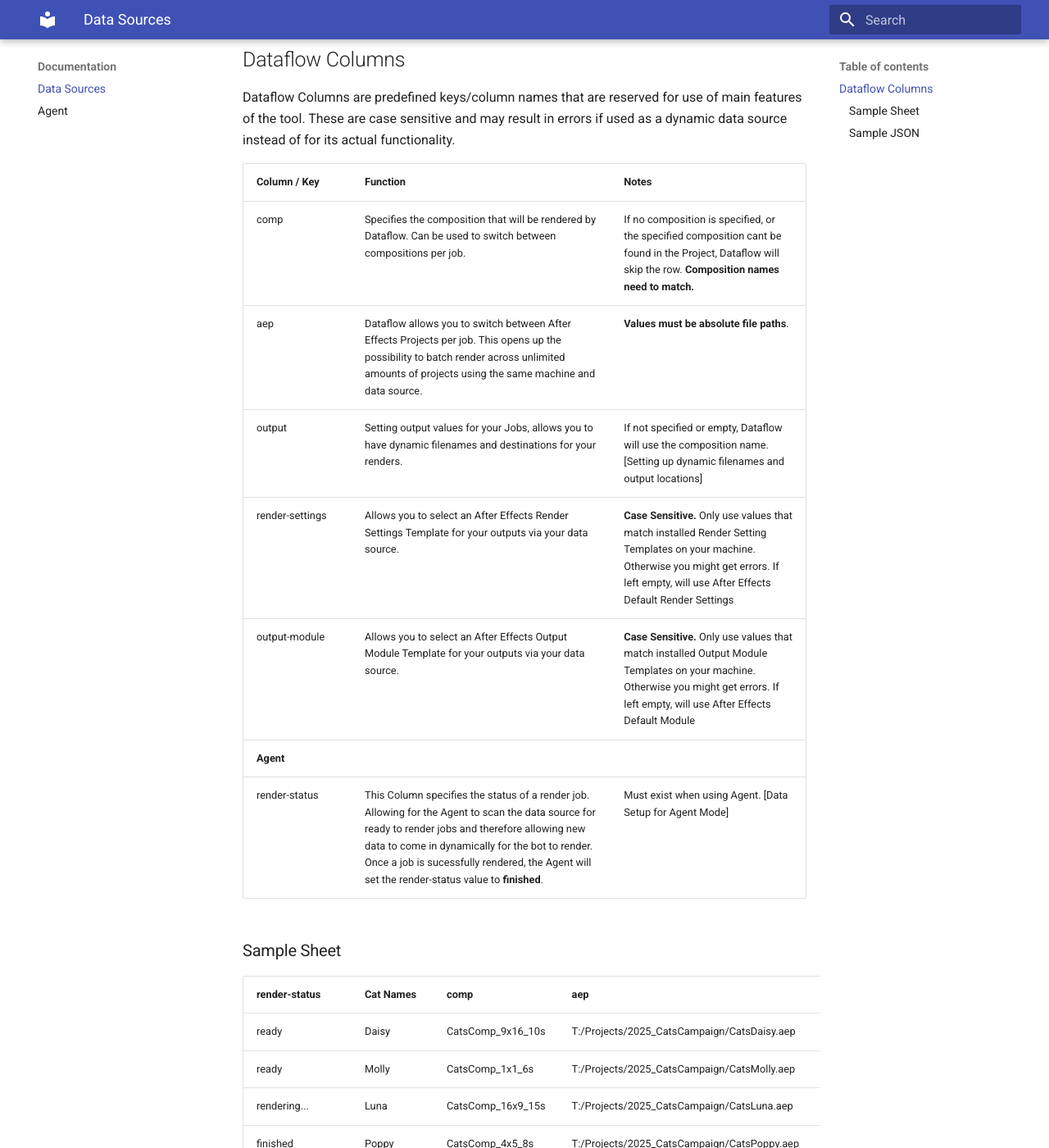
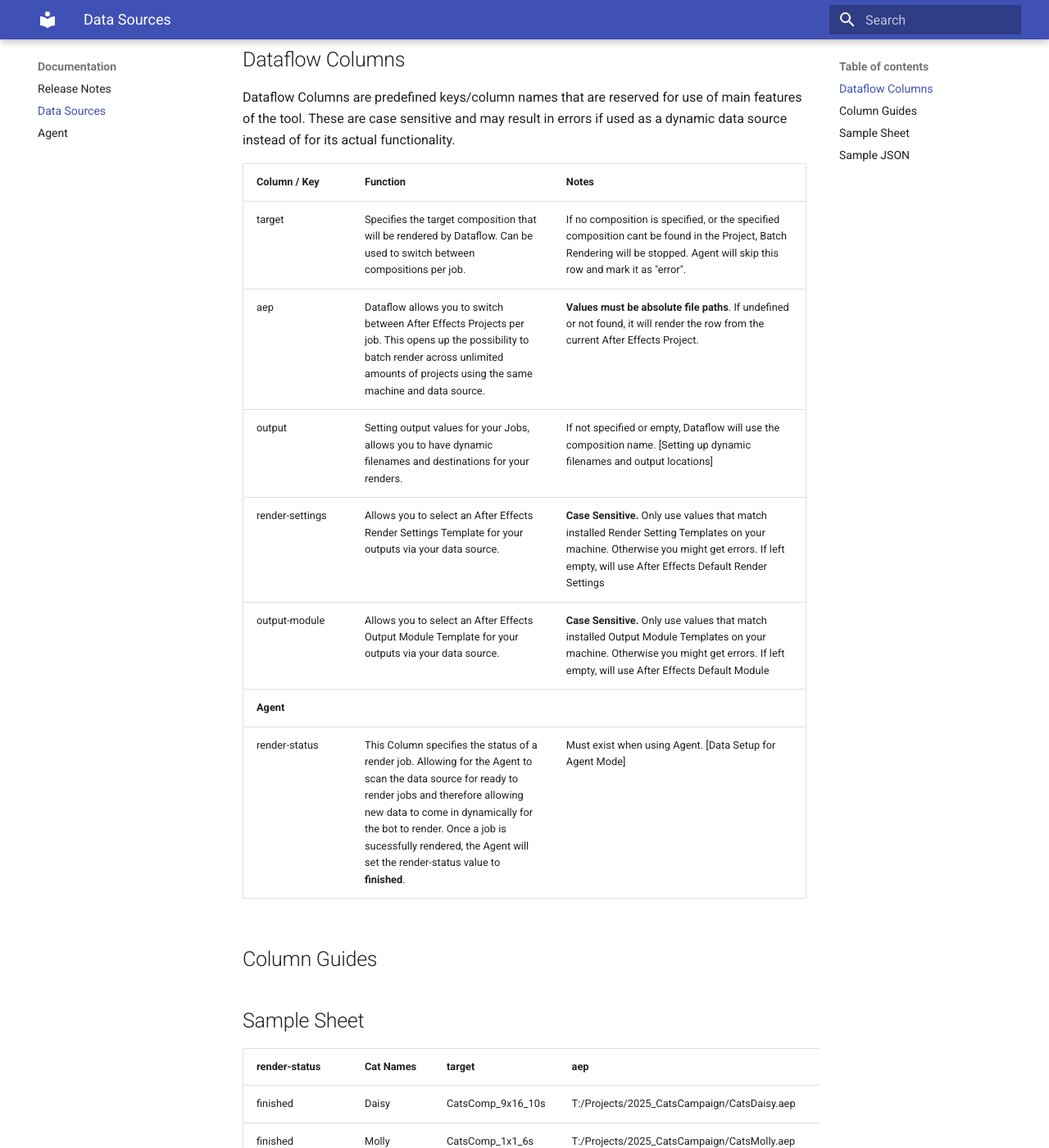
Before and after one commit to fledermoys/dataflow-documentation, an MkDocs documentation site: the page built from docs/documentation/data-sources.md, in a window 1280 px wide and 1400 px high, scrolled down 289 px. Shown: the whole window at 82% size. Built offline with MkDocs 1.6.1 and Material for MkDocs 9.7.7, drawn with Linux system fonts in a browser that asks for light colours; some of the changed text lies outside the part shown.

Commit message:
view updates in Data sources

````diff
--- a/docs/documentation/data-sources.md
+++ b/docs/documentation/data-sources.md
@@ -5,41 +5,44 @@
 Dataflow Columns are predefined keys/column names that are reserved for use of main features of the tool. These are case sensitive and may result in errors if used as a dynamic data source instead of for its actual functionality.
 
 
-| <div style="width:100px">Column / Key</div> | Function| Notes |
+| <div style="width:100px">Column / Key</div> | Function| <div style="width:200px">Notes</div> |
 |----------|----------|----------|
-|comp| Specifies the composition that will be rendered by Dataflow. Can be used to switch between compositions per job. | If no composition is specified, or the specified composition cant be found in the Project, Dataflow will skip the row. **Composition names need to match.** |
-|aep| Dataflow allows you to switch between After Effects Projects per job. This opens up the possibility to batch render across unlimited amounts of projects using the same machine and data source.| **Values must be absolute file paths**.|
+|target| Specifies the target composition that will be rendered by Dataflow. Can be used to switch between compositions per job. | If no composition is specified, or the specified composition cant be found in the Project, Batch Rendering will be stopped. Agent will skip this row and mark it as "error". |
+|aep| Dataflow allows you to switch between After Effects Projects per job. This opens up the possibility to batch render across unlimited amounts of projects using the same machine and data source.| **Values must be absolute file paths**. If undefined or not found, it will render the row from the current After Effects Project. |
 |output| Setting output values for your Jobs, allows you to have dynamic filenames and destinations for your renders. | If not specified or empty, Dataflow will use the composition name. [Setting up dynamic filenames and output locations] |
 |render-settings| Allows you to select an After Effects Render Settings Template for your outputs via your data source.| **Case Sensitive.** Only use values that match installed Render Setting Templates on your machine. Otherwise you might get errors. If left empty, will use After Effects Default Render Settings |
 |output-module| Allows you to select an After Effects Output Module Template for your outputs via your data source.| **Case Sensitive.** Only use values that match installed Output Module Templates on your machine. Otherwise you might get errors. If left empty, will use After Effects Default Module |
 |**Agent**|||
 |render-status| This Column specifies the status of a render job. Allowing for the Agent to scan the data source for ready to render jobs and therefore allowing new data to come in dynamically for the bot to render. Once a job is sucessfully rendered, the Agent will set the render-status value to  **finished**. | Must exist when using Agent. [Data Setup for Agent Mode]
 
-### Sample Sheet
-|<div style="width:100px">render-status</div> | Cat Names |<div style="width:100px">comp</div>|aep|output|<div style="width:150px">render-settings</div>|<div style="width:300px">output-module</div>|
+## Column Guides
+
+
+## Sample Sheet
+|<div style="width:100px">render-status</div> | Cat Names |<div style="width:100px">target</div>|aep|output|<div style="width:150px">render-settings</div>|<div style="width:300px">output-module</div>|
 |-|-|-|-|-|-|-|
-|ready|Daisy|CatsComp_9x16_10s|T:/Projects/2025_CatsCampaign/CatsDaisy.aep|Daisy_CatsCampaign_9x16_10s|Best Settings|H.264 - Match Render Settings - 15Mbps
-|ready|Molly|CatsComp_1x1_6s|T:/Projects/2025_CatsCampaign/CatsMolly.aep|Molly_CatsCampaign_1x1_6s|Best Settings|Lossless
+|finished|Daisy|CatsComp_9x16_10s|T:/Projects/2025_CatsCampaign/CatsDaisy.aep|Daisy_CatsCampaign_9x16_10s|Best Settings|H.264 - Match Render Settings - 15Mbps
+|finished|Molly|CatsComp_1x1_6s|T:/Projects/2025_CatsCampaign/CatsMolly.aep|Molly_CatsCampaign_1x1_6s|Best Settings|Lossless
 |rendering...|Luna|CatsComp_16x9_15s|T:/Projects/2025_CatsCampaign/CatsLuna.aep|Luna_CatsCampaign_16x9_15s|Best Settings|Lossless with Alpha
-|finished|Poppy|CatsComp_4x5_8s|T:/Projects/2025_CatsCampaign/CatsPoppy.aep|Poppy_CatsCampaign_4x5_8s|Best Settings|Lossless
-|finished|Lily|CatsComp_1x1_10s|T:/Projects/2025_CatsCampaign/CatsLily.aep|Lily_CatsCampaign_1x1_10s|Best Settings|H.264 - Match Render Settings - 15Mbps
+|ready|Poppy|CatsComp_4x5_8s|T:/Projects/2025_CatsCampaign/CatsPoppy.aep|Poppy_CatsCampaign_4x5_8s|Best Settings|Lossless
+|ready|Lily|CatsComp_1x1_10s|T:/Projects/2025_CatsCampaign/CatsLily.aep|Lily_CatsCampaign_1x1_10s|Best Settings|H.264 - Match Render Settings - 15Mbps
 
-### Sample JSON
+## Sample JSON
 ```json title="DataflowSource.json"
 [
   {
-    "render-status": "ready",
+    "render-status": "finished",
     "Cat Names": "Daisy",
-    "comp": "CatsComp_9x16_10s",
+    "target": "CatsComp_9x16_10s",
     "aep": "T:/Projects/2025_CatsCampaign/CatsDaisy.aep",
     "output": "Daisy_CatsCampaign_9x16_10s",
     "render-settings": "Best Settings",
     "output-module": "H.264 - Match Render Settings - 15Mbps"
   },
   {
-    "render-status": "ready",
+    "render-status": "finished",
     "Cat Names": "Molly",
-    "comp": "CatsComp_1x1_6s",
+    "target": "CatsComp_1x1_6s",
     "aep": "T:/Projects/2025_CatsCampaign/CatsMolly.aep",
     "output": "Molly_CatsCampaign_1x1_6s",
     "render-settings": "Best Settings",
@@ -48,25 +51,25 @@
   {
     "render-status": "rendering...",
     "Cat Names": "Luna",
-    "comp": "CatsComp_16x9_15s",
+    "target": "CatsComp_16x9_15s",
     "aep": "T:/Projects/2025_CatsCampaign/CatsLuna.aep",
     "output": "Luna_CatsCampaign_16x9_15s",
     "render-settings": "Best Settings",
     "output-module": "Lossless with Alpha"
   },
   {
-    "render-status": "finished",
+    "render-status": "ready",
     "Cat Names": "Poppy",
-    "comp": "CatsComp_4x5_8s",
+    "target": "CatsComp_4x5_8s",
     "aep": "T:/Projects/2025_CatsCampaign/CatsPoppy.aep",
     "output": "Poppy_CatsCampaign_4x5_8s",
     "render-settings": "Best Settings",
     "output-module": "Lossless"
   },
   {
-    "render-status": "finished",
+    "render-status": "ready",
     "Cat Names": "Lily",
-    "comp": "CatsComp_1x1_10s",
+    "target": "CatsComp_1x1_10s",
     "aep": "T:/Projects/2025_CatsCampaign/CatsLily.aep",
     "output": "Lily_CatsCampaign_1x1_10s",
     "render-settings": "Best Settings",
--- a/mkdocs.yml
+++ b/mkdocs.yml
@@ -27,6 +27,7 @@
     - Key Features: about/features.md
   - Getting Started: getting-started/getting-started.md
   - Documentation:
+    - Release Notes: documentation/release-notes.md
     - Data Sources: documentation/data-sources.md
     - Agent: documentation/agent.md
   - Tutorials: tutorials/tutorials.md
````
Also changed, not shown: docs/documentation/release-notes.md (added, +2 -0 lines), docs/documentation/agent.md (deleted), docs/faq/faq.md (deleted), docs/tutorials/tutorials.md (deleted), 1 other file.
